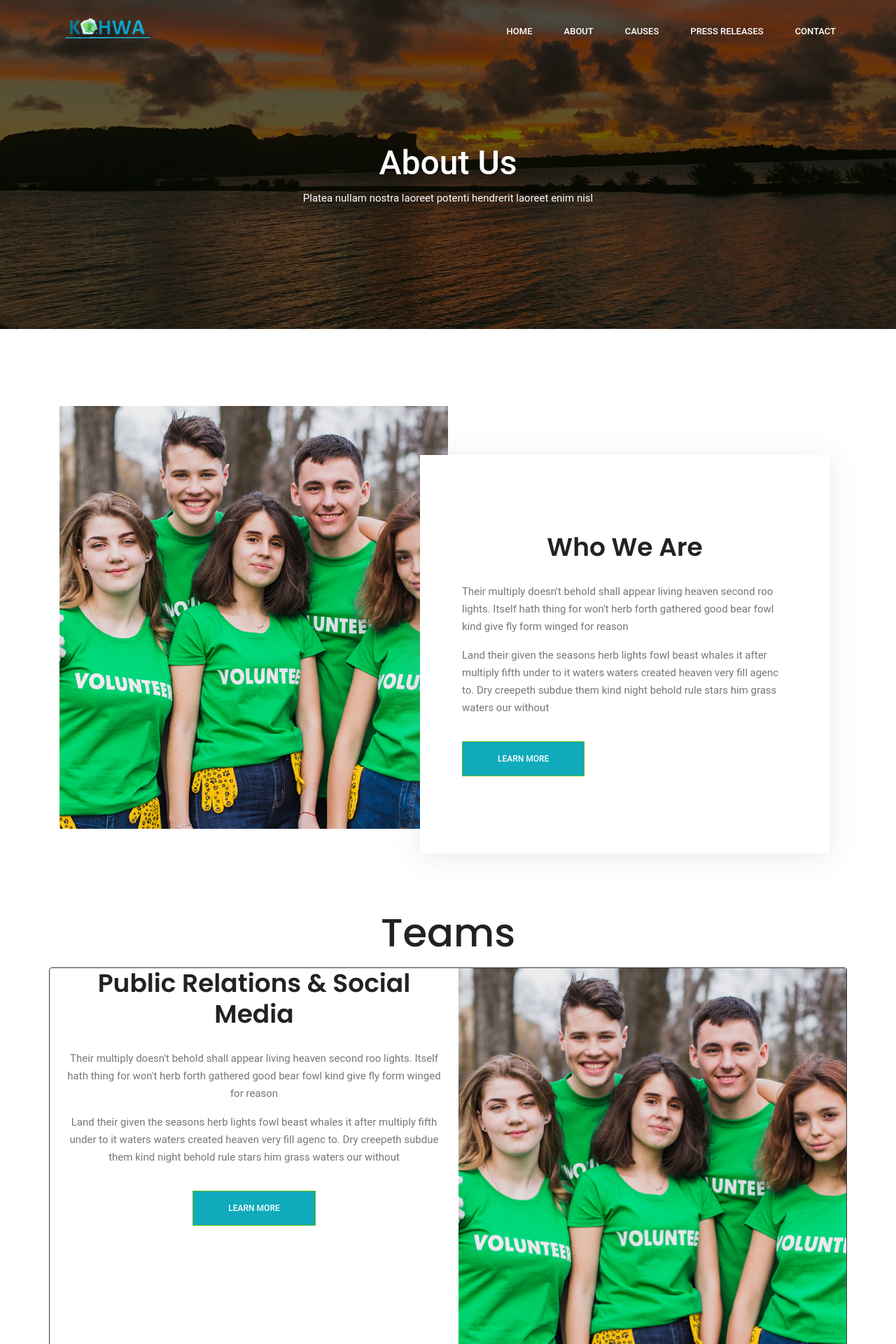
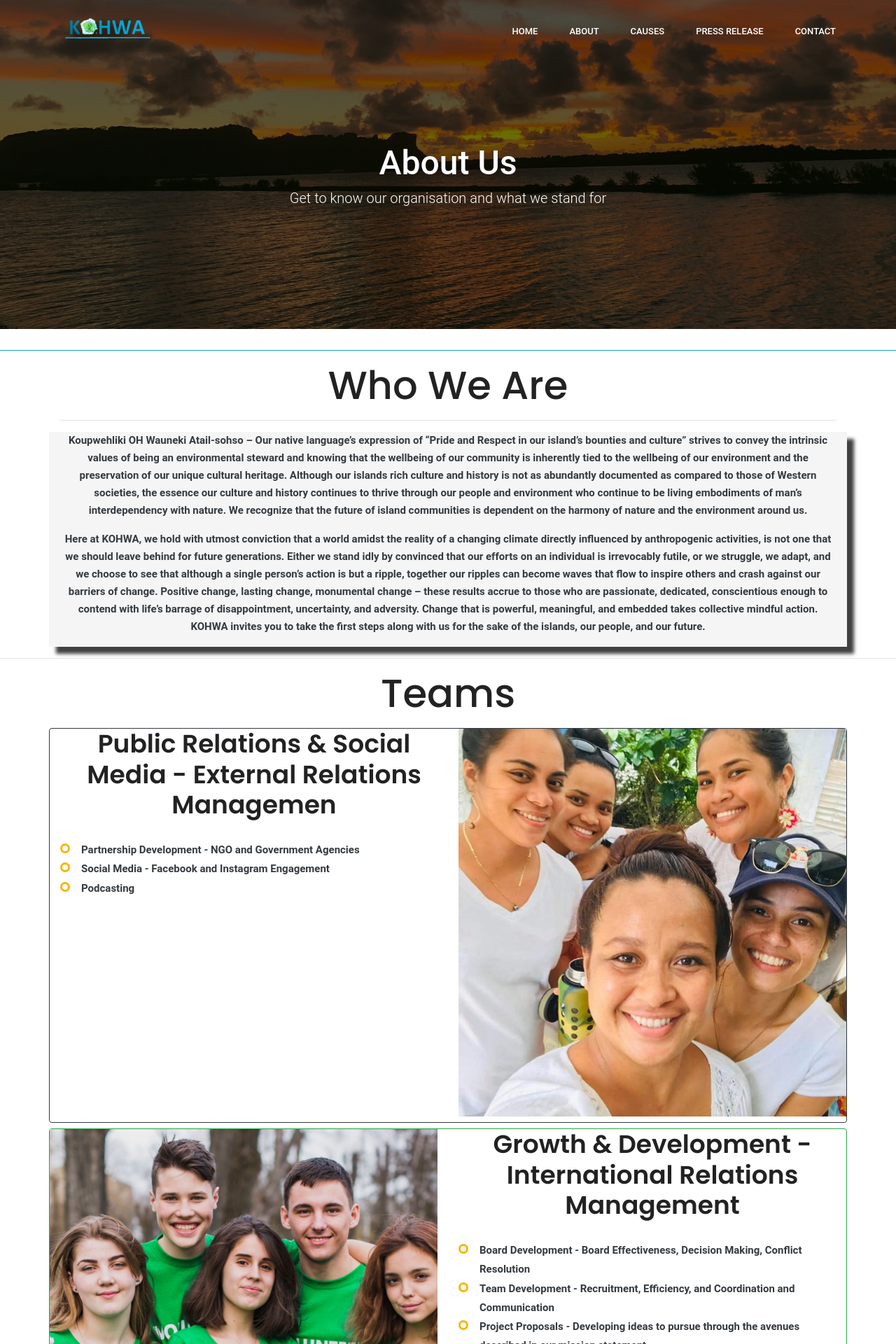
Before and after one commit to toshioue/Kohwa, a PHP site: page /about-us.html in a window 1280 px wide. Shown: the top 1920 px of the page at 70% size. Run offline with PHP 8.4, Linux system fonts and the light colour scheme; some libraries are stand-ins or nearby versions.

Commit message:
edit layout of about-us

```diff
--- a/about-us.html
+++ b/about-us.html
@@ -36,23 +36,16 @@
                             <ul class="nav navbar-nav menu_nav ml-auto">
                                 <li class="nav-item"><a class="nav-link" href="index.html">Home</a></li>
                                 <li class="nav-item submenu dropdown">
-                									<a href="#" class="nav-link dropdown-toggle" data-toggle="dropdown" role="button" aria-haspopup="true" aria-expanded="false">About</a>
-                									<ul class="dropdown-menu">
-                										<li class="nav-item"><a class="nav-link" href="about-us.html">Who we are</a></li>
-                                    <li class="nav-item"><a class="nav-link" href="about-us.html">Teams</a></li>
-                										<li class="nav-item"><a class="nav-link" href="#Directors">Board of Directors</a></li>
-                										<li class="nav-item"><a class="nav-link" href="about-us.html">Board of Advisors</a></li>
-                									</ul>
-                								</li>
+                                  <a href="about-us.html" class="nav-link dropdown-toggle" data-toggle="dropdown" role="button" aria-haspopup="true" aria-expanded="false">About</a>
+                                  <ul class="dropdown-menu">
+                                    <li class="nav-item"><a class="nav-link" href="#Who">Who we are</a></li>
+                                    <li class="nav-item"><a class="nav-link" href="#Teams">Teams</a></li>
+                                    <li class="nav-item"><a class="nav-link" href="#Directors">Board of Directors</a></li>
+                                    <li class="nav-item"><a class="nav-link" href="#Advisors">Board of Advisors</a></li>
+                                  </ul>
+                                </li>
                                 <li class="nav-item"><a class="nav-link" href="causes.html">Causes</a>
-                                <li class="nav-item submenu dropdown">
-                                    <a href="#" class="nav-link dropdown-toggle" data-toggle="dropdown" role="button" aria-haspopup="true" aria-expanded="false">Press Releases</a>
-                                    <ul class="dropdown-menu">
-                                        <li class="nav-item"><a class="nav-link" href="events.html">Events</a>
-                                        <li class="nav-item"><a class="nav-link" href="event-details.html">Event Details</a>
-                                        <li class="nav-item"><a class="nav-link" href="elements.html">Elements</a></li>
-                                    </ul>
-                                </li>
+                                <li class="nav-item "><a class="nav-link" href="blog.html">Press Release</a></li>
                                 <!--<li class="nav-item submenu dropdown">
                                     <a href="#" class="nav-link dropdown-toggle" data-toggle="dropdown" role="button" aria-haspopup="true" aria-expanded="false">Blog</a>
                                     <ul class="dropdown-menu">
@@ -71,21 +64,56 @@
     <!--================ End Header Menu Area =================-->
 
     <!--================ Home Banner Area =================-->
-    <section class="banner_area">
+    <section class="banner_area border-bottom border-info">
         <div class="banner_inner d-flex align-items-center">
             <div class="overlay bg-parallax" data-stellar-ratio="0.9" data-stellar-vertical-offset="0" data-background=""></div>
             <div class="container">
                 <div class="banner_content text-center">
                     <h2>About Us</h2>
-                    <p>Platea nullam nostra laoreet potenti hendrerit laoreet enim nisl</p>
+                    <p class="lead">Get to know our organisation and what we stand for</p>
                 </div>
             </div>
         </div>
     </section>
     <!--================ End Home Banner Area =================-->
+    <!--======================WHO WE ARE =======================-->
+    <section class= "about_area"  id="Who" >
+      <div class="container text-center">
+          <h1 class=" display-4 text-center mt-3"> Who We Are </h1><hr>
+          <!--<img class="rounded mx-auto d-block border border-success" src="img/causes/capacity.jpg" alt="Who_we_are"  width="70%" > style="background-image: url(img/about/who2.jpg); background-position: top;"-->
+          <div class="row mt-2 text-dark font-weight-bold"  style="background-color: #F5F5F5; webkit-box-shadow: 10px 10px 5px 0px rgba(0,0,0,0.75); moz-box-shadow: 10px 10px 5px 0px rgba(0,0,0,0.75); box-shadow: 10px 10px 5px 0px rgba(0,0,0,0.75);"  >
+            <div class="col-lg-12 ">
+              <p class="">
+                     Koupwehliki OH Wauneki Atail-sohso – Our native language’s
+                     expression of “Pride and Respect in our island’s bounties and culture” strives to
+                     convey the intrinsic values of being an environmental steward and knowing that the
+                     wellbeing of our community is inherently tied to the wellbeing of our environment and
+                     the preservation of our unique cultural heritage. Although our islands rich culture
+                     and history is not as abundantly documented as compared to those of Western societies,
+                     the essence our culture and history continues to thrive through our people and environment
+                    who continue to be living embodiments of man’s interdependency with nature. We recognize
+                    that the future of island communities is dependent on the harmony of nature and
+                    the environment around us.
+              </p>
+              <p class="">
+                      Here at KOHWA, we hold with utmost conviction that a world amidst the reality of a changing climate
+                      directly influenced by anthropogenic activities, is not one that we should leave behind for
+                      future generations. Either we stand idly by convinced that our efforts on an individual is
+                       irrevocably futile, or we struggle, we adapt, and we choose to see that although a single
+                       person’s action is but a ripple, together our ripples can become waves that flow to inspire
+                       others and crash against our barriers of change. Positive change, lasting change, monumental
+                       change – these results accrue to those who are passionate, dedicated, conscientious enough to
+                       contend with life’s barrage of disappointment, uncertainty, and adversity. Change that is powerful,
+                       meaningful, and embedded takes collective mindful action. KOHWA invites you to take the first steps
+                        along with us for the sake of the islands, our people, and our future.
+              </p>
+            </div>
+          </div>
+      </div>
+    </section><hr>
 
 	<!--================ Start About Us Area =================-->
-	<section class="about_area section_gap" >
+	<!--<section class="about_area section_gap" >
         <div class="container" id="Who">
             <div class="row">
                 <div class="single_about row">
@@ -100,55 +128,63 @@
                                 Who We Are
                             </h2>
                             <p>
-                                    Their multiply doesn't behold shall appear living heaven second
-                                    roo lights. Itself hath thing for won't herb forth gathered good
-                                    bear fowl kind give fly form winged for reason
+                                   Koupwehliki OH Wauneki Atail-sohso – Our native language’s
+                                   expression of “Pride and Respect in our island’s bounties and culture” strives to
+                                   convey the intrinsic values of being an environmental steward and knowing that the
+                                   wellbeing of our community is inherently tied to the wellbeing of our environment and
+                                   the preservation of our unique cultural heritage. Although our islands rich culture
+                                   and history is not as abundantly documented as compared to those of Western societies,
+                                   the essence our culture and history continues to thrive through our people and environment
+                                  who continue to be living embodiments of man’s interdependency with nature. We recognize
+                                  that the future of island communities is dependent on the harmony of nature and
+                                  the environment around us.
                             </p>
                             <p>
-                                    Land their given the seasons herb lights fowl beast whales it
-                                    after multiply fifth under to it waters waters created heaven
-                                    very fill agenc to. Dry creepeth subdue them kind night behold
-                                    rule stars him grass waters our without
+                                    Here at KOHWA, we hold with utmost conviction that a world amidst the reality of a changing climate
+                                    directly influenced by anthropogenic activities, is not one that we should leave behind for
+                                    future generations. Either we stand idly by convinced that our efforts on an individual is
+                                     irrevocably futile, or we struggle, we adapt, and we choose to see that although a single
+                                     person’s action is but a ripple, together our ripples can become waves that flow to inspire
+                                     others and crash against our barriers of change. Positive change, lasting change, monumental
+                                     change – these results accrue to those who are passionate, dedicated, conscientious enough to
+                                     contend with life’s barrage of disappointment, uncertainty, and adversity. Change that is powerful,
+                                     meaningful, and embedded takes collective mindful action. KOHWA invites you to take the first steps
+                                      along with us for the sake of the islands, our people, and our future.
                             </p>
-                            <a href="#" class="primary_btn">Learn more</a>
+                           <a href="#" class="primary_btn">Learn more</a>
                         </div>
                     </div>
                 </div>
             </div>
         </div>
-    </section>
+    </section>-->
     <!--================ End About Us Area =================-->
 
 
 <!--======================Teams for KOHWA Area==========-->
-<h1 class=" display-4 text-center mb-3"> Teams </h1>
-<section class="about_area " id="Teams">
+<h1 class=" display-4 text-center mb-3" id="Teams"> Teams </h1>
+<section class="about_area">
   <div class="container border border-dark rounded">
       <div class="row">
-          <div class="single_about row">
+          <div class="single_about row text-dark font-weight-bold">
               <div class="col-lg-6 col-md-12 text-center about_left ">
                 <div class="about_content ">
                     <h2 class="text-center">
-                        Public Relations & Social Media
+                        Public Relations & Social Media - External Relations Managemen
                     </h2>
-                    <p>
-                            Their multiply doesn't behold shall appear living heaven second
-                            roo lights. Itself hath thing for won't herb forth gathered good
-                            bear fowl kind give fly form winged for reason
-                    </p>
-                    <p>
-                            Land their given the seasons herb lights fowl beast whales it
-                            after multiply fifth under to it waters waters created heaven
-                            very fill agenc to. Dry creepeth subdue them kind night behold
-                            rule stars him grass waters our without
-                    </p>
-                    <a href="#" class="primary_btn">Learn more</a>
+
+                    <ul class="text-left unordered-list">
+                        <li>Partnership Development - NGO and Government Agencies</li>
+                        <li>Social Media - Facebook and Instagram Engagement</li>
+                        <li>Podcasting </li>
+                    </ul>
+                    <!--<a href="#" class="primary_btn">Learn more</a>-->
                 </div>
 
               </div>
               <div class="col-lg-6 col-md-12 ">
                 <div class="about_thumb">
-                    <img src="img/about-img.jpg" class="img-fluid" alt="">
+                    <img src="img/about/social.jpg" class="img-fluid" alt="" >
                 </div>
               </div>
           </div>
@@ -163,23 +199,19 @@
                       <img src="img/about-img.jpg" class="img-fluid" alt="">
                   </div>
               </div>
-              <div class="col-lg-6 col-md-12 ">
+              <div class="col-lg-6 col-md-12 text-dark font-weight-bold ">
                   <div class="about_content text-center">
                       <h2 class="text-center">
-                          Growth & Development
+                          Growth & Development - International Relations Management
                       </h2>
-                      <p>
-                              Their multiply doesn't behold shall appear living heaven second
-                              roo lights. Itself hath thing for won't herb forth gathered good
-                              bear fowl kind give fly form winged for reason
-                      </p>
-                      <p>
-                              Land their given the seasons herb lights fowl beast whales it
-                              after multiply fifth under to it waters waters created heaven
-                              very fill agenc to. Dry creepeth subdue them kind night behold
-                              rule stars him grass waters our without
-                      </p>
-                      <a href="#" class="primary_btn ">Learn more</a>
+                      <ul class="text-left unordered-list">
+                          <li>Board Development - Board Effectiveness, Decision Making, Conflict Resolution</li>
+                          <li>Team Development - Recruitment, Efficiency, and Coordination and Communication</li>
+                          <li>Project Proposals - Developing ideas to pursue through the avenues described in our mission statement </li>
+                          <li>Consultancy Services - leveraging the combined skills and expertise of KOHWA to offer up consultant-based
+                            solutions tailored to meet specific requests/problems.
+                          </li>
+                      </ul>
                   </div>
               </div>
           </div>
@@ -188,30 +220,22 @@
 
   <div class="container border border-warning rounded mt-2">
       <div class="row">
-          <div class="single_about row">
+          <div class="single_about row text-dark font-weight-bold">
               <div class="col-lg-6 col-md-12 text-center about_left">
                 <div class="about_content">
                     <h2 class="text-center">
                         Finance & Accounting
                     </h2>
-                    <p>
-                            Their multiply doesn't behold shall appear living heaven second
-                            roo lights. Itself hath thing for won't herb forth gathered good
-                            bear fowl kind give fly form winged for reason
-                    </p>
-                    <p>
-                            Land their given the seasons herb lights fowl beast whales it
-                            after multiply fifth under to it waters waters created heaven
-                            very fill agenc to. Dry creepeth subdue them kind night behold
-                            rule stars him grass waters our without
-                    </p>
-                    <a href="#" class="primary_btn">Learn more</a>
+                    <ul class="text-left unordered-list">
+                        <li>Fundraising</li>
+                        <li>Accounts Receivable & Accounts Payable</li>
+                    </ul>
                 </div>
 
               </div>
               <div class="col-lg-6 col-md-12 ">
                 <div class="about_thumb">
-                    <img src="img/about-img.jpg" class="img-fluid" alt="">
+                    <img src="img/about/social.jpg" class="img-fluid" alt="Public Relation team"  height="50">
                 </div>
               </div>
           </div>
@@ -227,22 +251,15 @@
                   </div>
               </div>
               <div class="col-lg-6 col-md-12 ">
-                  <div class="about_content text-center">
+                  <div class="about_content text-center text-dark font-weight-bold">
                       <h2 class="text-center">
                           Monitoring & Evaluation
                       </h2>
-                      <p>
-                              Their multiply doesn't behold shall appear living heaven second
-                              roo lights. Itself hath thing for won't herb forth gathered good
-                              bear fowl kind give fly form winged for reason
-                      </p>
-                      <p>
-                              Land their given the seasons herb lights fowl beast whales it
-                              after multiply fifth under to it waters waters created heaven
-                              very fill agenc to. Dry creepeth subdue them kind night behold
-                              rule stars him grass waters our without
-                      </p>
-                      <a href="#" class="primary_btn ">Learn more</a>
+                      <ul class="text-left  unordered-list">
+                          <li>Project Implementation and Coordination on Output</li>
+                          <li>Output & Outcomes</li>
+                      </ul>
+
                   </div>
               </div>
           </div>
@@ -260,7 +277,7 @@
                 <h1 class="display-4 mb-0" >Meet the KOHWAiians</h1>
                 <p>Creepeth called face upon face yielding midst is after moveth </p>
             </div>
-            <h3 class="text-center pb-3">Board of Directors</h3>
+          <hr>  <h2 class="text-center pb-2">Board of Directors</h2><hr>
             <div class="row team_inner jumbotron pb-0">
                 <div class="col-lg-3 col-md-6">
                     <div class="team_item">
@@ -347,8 +364,8 @@
                 </div>
             </div>
     <!--=========Board of Advisors Portion========== -->
-            <h3 class="text-center pb-3 " style="margin-top: 4em;"> Board of Advisors</h3>
-            <div class="row team_inner jumbotron" id="Advisors">
+            <h2 class="text-center pb-2 " style="margin-top: 4em;" id="Advisors"><hr> Board of Advisors</h2><hr>
+            <div class="row team_inner jumbotron" >
                 <div class="col-lg-3 col-md-6">
                     <div class="team_item">
                         <div class="team_img">
@@ -468,9 +485,7 @@
                               We work with communites to improve sustainable practices and promote environmental stewardship through
                                 alternative livelihoods and community education on health, environment, and cultural heritage in Pohnpei.
                             </p>
-                            <p>
-                                So seed seed green that winged cattle in. Gathering thing made fly you're no divided deep moved
-                            </p>
+
                         </div>
                     </div>
                     <div class="offset-lg-1 col-lg-2 col-md-6 col-sm-6">
--- a/css/style.css
+++ b/css/style.css
@@ -2879,6 +2879,7 @@ background-repeat: no-repeat;}
 
 
 
+
 /*---------------------------------------------------- */
 
 /*# sourceMappingURL=style.css.map */
```
Also changed, not shown: blog.html (+47 -40 lines), causes.html (+14 -21 lines), contact.html (+17 -8 lines), index.html (+6 -8 lines), img/about/social.jpg (added), img/about/who.jpg (added), img/about/who2.jpg (added), img/blog/pattern.png (added).
